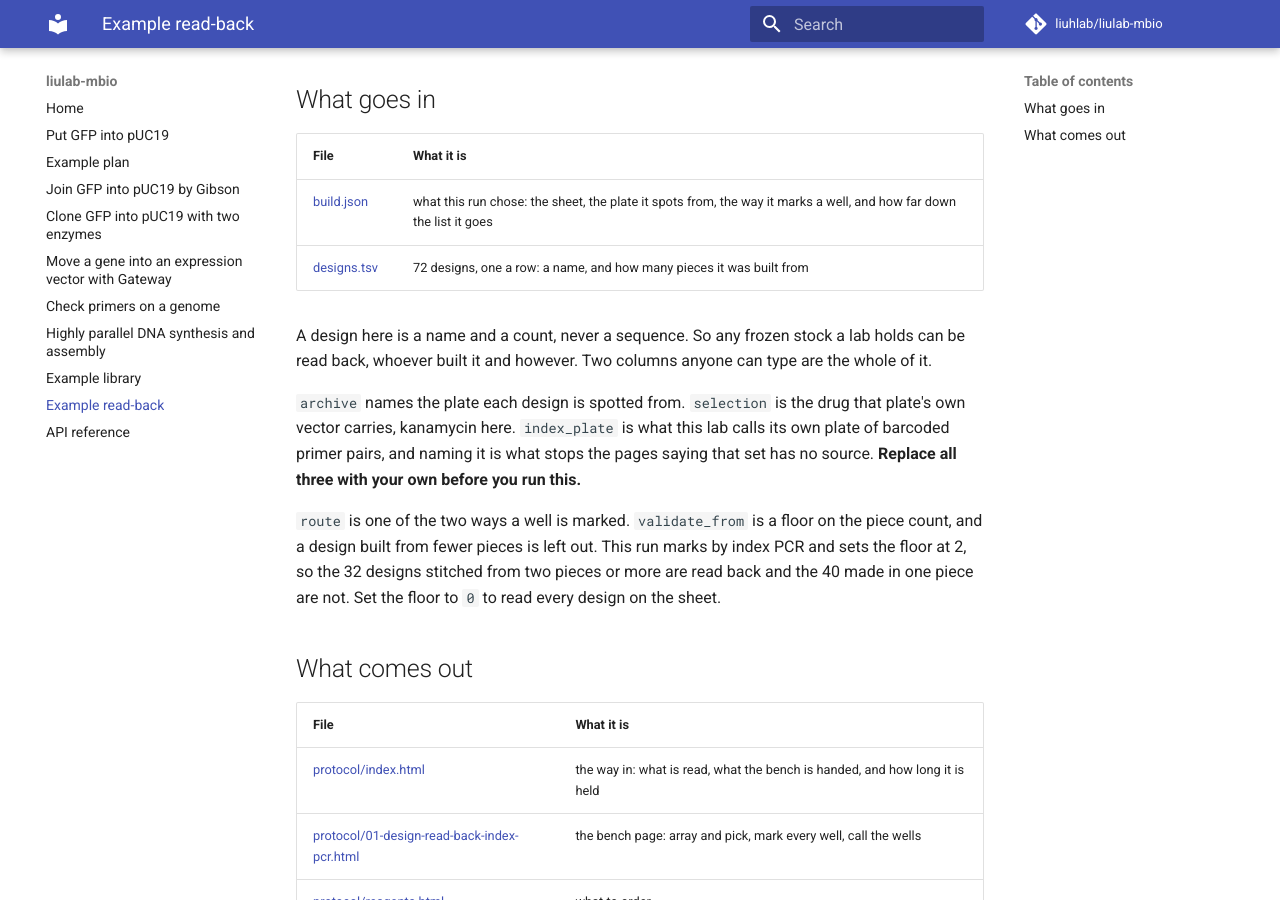
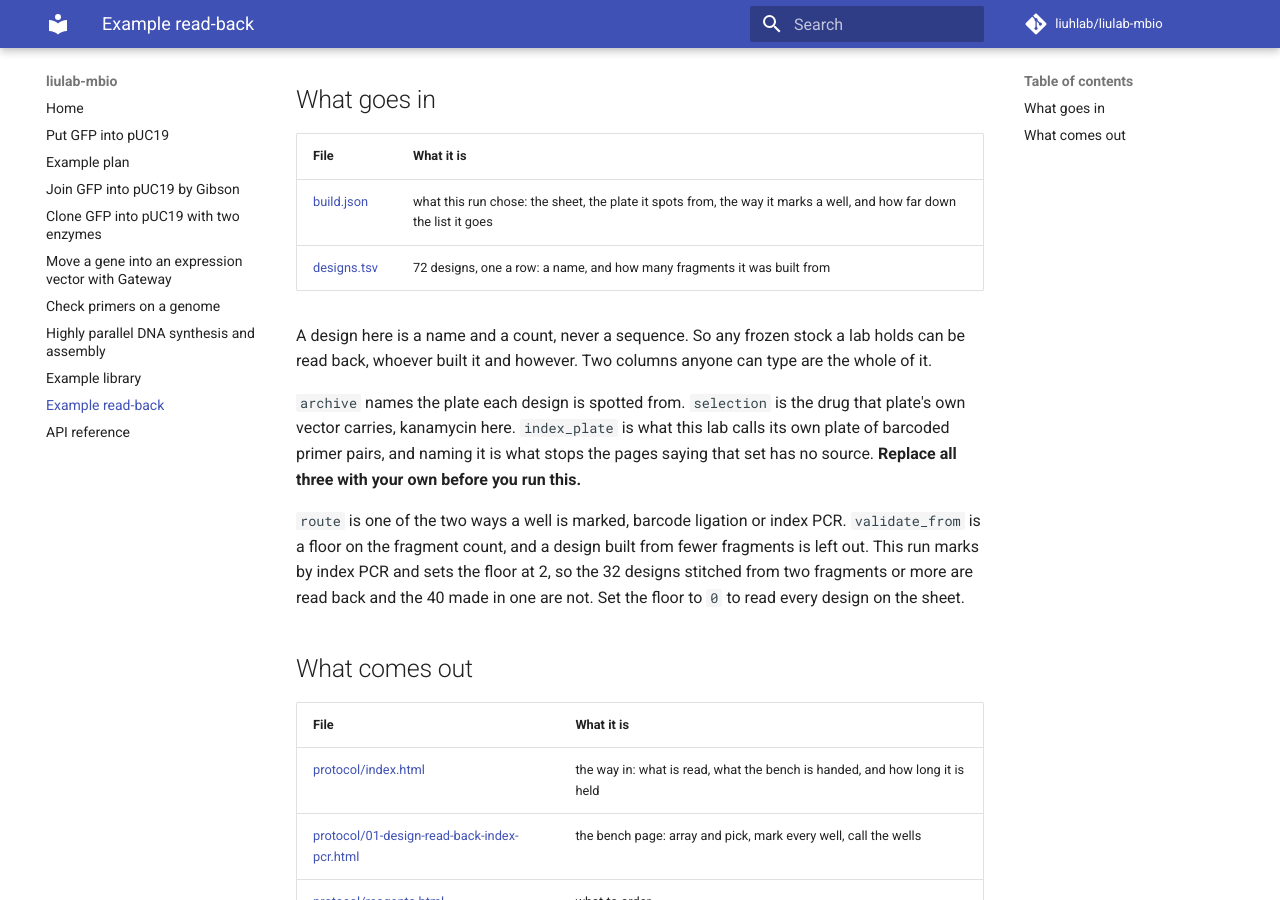
Before and after one commit to liuhlab/liulab-mbio, an MkDocs documentation site: the page built from docs/examples/ap1-readback/index.md, in a window 1280 px wide and 900 px high, scrolled down 398 px. Built offline with MkDocs 1.6.1 and Material for MkDocs 9.7.7, drawn with Linux system fonts in a browser that asks for light colours; comment, search, counter and statistics services are not loaded.

Commit message:
Link the library page to the read-back run, and say fragment
The library page now points at the standalone run that reads its archive back,
and says plainly that it is a run of its own. Carried over `oligo.dna`'s row
from build/462 so the two edits meet without a conflict.

The read-back page says fragment, which is what the sheet's column, the
glossary and the library page already call it, and it names both marking routes
rather than counting them.

`scripts/check_examples.py` drops an ordinal that had already drifted, and the
demo test asserts the plate sizes the page prints and reads holes off the
protocol's own `all_holes`.

Co-Authored-By: Claude Opus 5 <noreply@anthropic.com>

```diff
--- a/docs/examples/ap1-readback/index.md
+++ b/docs/examples/ap1-readback/index.md
@@ -20,7 +20,7 @@ write the same bytes.
 | File | What it is |
 | --- | --- |
 | [build.json](build.json) | what this run chose: the sheet, the plate it spots from, the way it marks a well, and how far down the list it goes |
-| [designs.tsv](designs.tsv) | 72 designs, one a row: a name, and how many pieces it was built from |
+| [designs.tsv](designs.tsv) | 72 designs, one a row: a name, and how many fragments it was built from |
 
 A design here is a name and a count, never a sequence. So any frozen stock a lab holds can be
 read back, whoever built it and however. Two columns anyone can type are the whole of it.
@@ -30,10 +30,10 @@ vector carries, kanamycin here. `index_plate` is what this lab calls its own pla
 primer pairs, and naming it is what stops the pages saying that set has no source. **Replace all
 three with your own before you run this.**
 
-`route` is one of the two ways a well is marked. `validate_from` is a floor on the piece count,
-and a design built from fewer pieces is left out. This run marks by index PCR and sets the floor
-at 2, so the 32 designs stitched from two pieces or more are read back and the 40 made in one
-piece are not. Set the floor to `0` to read every design on the sheet.
+`route` is one of the two ways a well is marked, barcode ligation or index PCR.
+`validate_from` is a floor on the fragment count, and a design built from fewer fragments is
+left out. This run marks by index PCR and sets the floor at 2, so the 32 designs stitched from
+two fragments or more are read back and the 40 made in one are not. Set the floor to `0` to read every design on the sheet.
 
 ## What comes out
 
```
Also changed, not shown: docs/examples/ap1-library/index.md (+4 -0 lines), 2 other files.
